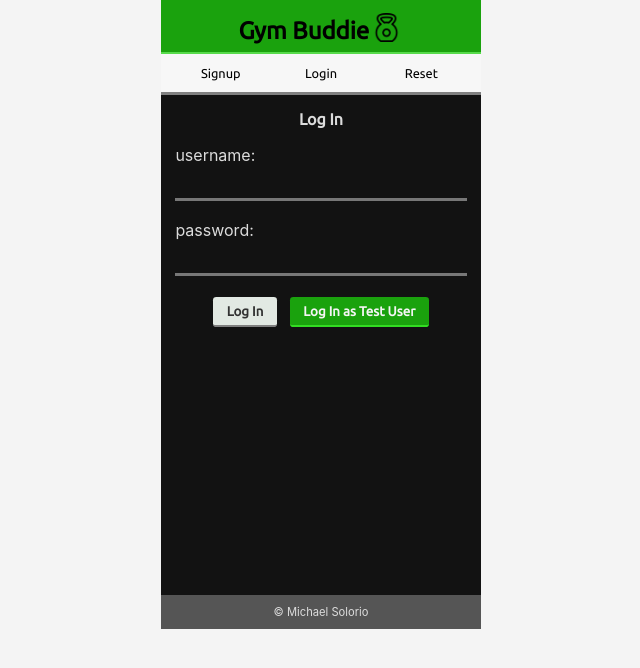
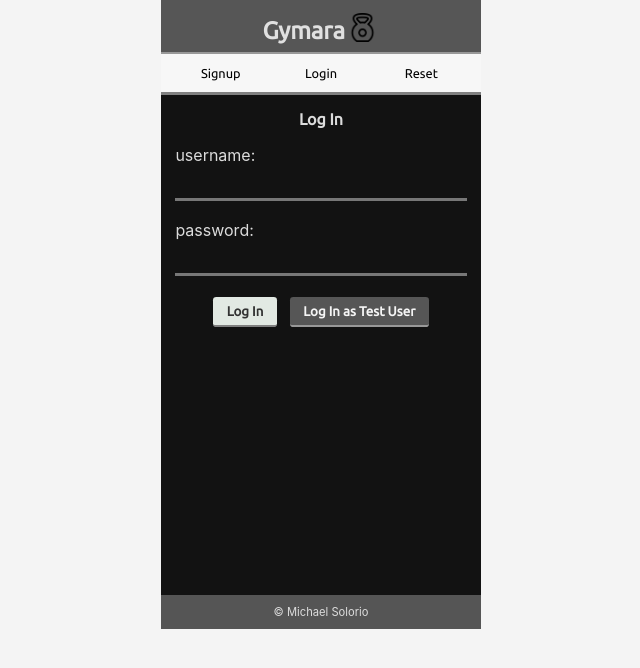
Before and after one commit to msolorio/workout_app_client, a React (Create React App) app: page /login in a window 1280 px wide. Shown: the top 668 px of the page, without its empty margins (319-959 px from the left). Built offline with nearby package versions, Linux system fonts and the light colour scheme; no server answers.

Commit message:
Updates theme and title

```diff
--- a/public/index.html
+++ b/public/index.html
@@ -9,7 +9,7 @@
       name="description"
       content="Web site created using create-react-app"
     />
-    <title>Gym Buddie</title>
+    <title>Gymara</title>
   </head>
   <body>
     <noscript>You need to enable JavaScript to run this app.</noscript>
--- a/src/assets/css/index.css
+++ b/src/assets/css/index.css
@@ -77,8 +77,9 @@
 
 /* VARIABLES ********************************************************************** */
 :root {
-  --accent-text: #2bbf1e;
-  --accent-background: #1aa20d;
+  --accent-text: #d5d5d5;
+  --accent-background: #565656;
+  --accent-border: #989898;
   --dark-text-color: #333;
   --light-text-color: #dcdcdc;
 
@@ -247,7 +248,8 @@
 
 .button_accent {
   background: var(--accent-background);
-  border-bottom: .2em solid #32dd22;
+  /* border-bottom: .2em solid #989898; */
+  border-bottom: .2em solid var(--accent-border);
   color: #f5f5f5;
 }
 
@@ -255,7 +257,7 @@
 .button_accent:active,
 .button_accent:focus {
   outline: none;
-  background: #0ea001;
+  background: #474747;
 }
 
 .button-sets {
@@ -313,7 +315,8 @@
 .header-title {
   font-family: UbuntuRegular;
   background: var(--accent-background);
-  border-bottom: .12em solid #57db4b;
+  border-bottom: .12em solid var(--accent-border);
+  color: #e0e0e0;
   padding: .4em 2em;
   font-size: 1.5em;
   text-align: center;
@@ -351,7 +354,7 @@
 }
 
 .nav-li:hover {
-  color: var(--accent-text);
+  color: #646464;
 }
 
 .nav-a {
--- a/src/components/Header.tsx
+++ b/src/components/Header.tsx
@@ -47,7 +47,7 @@
   return (
     <header>
       <h1 className="header-title">
-        Gym Buddie <img className="kettlebellImg" src={kettlebellImg} alt="kettlebell" />
+        Gymara <img className="kettlebellImg" src={kettlebellImg} alt="kettlebell" />
       </h1>
       <nav className="nav">
         <ul className="nav-ul">
```
